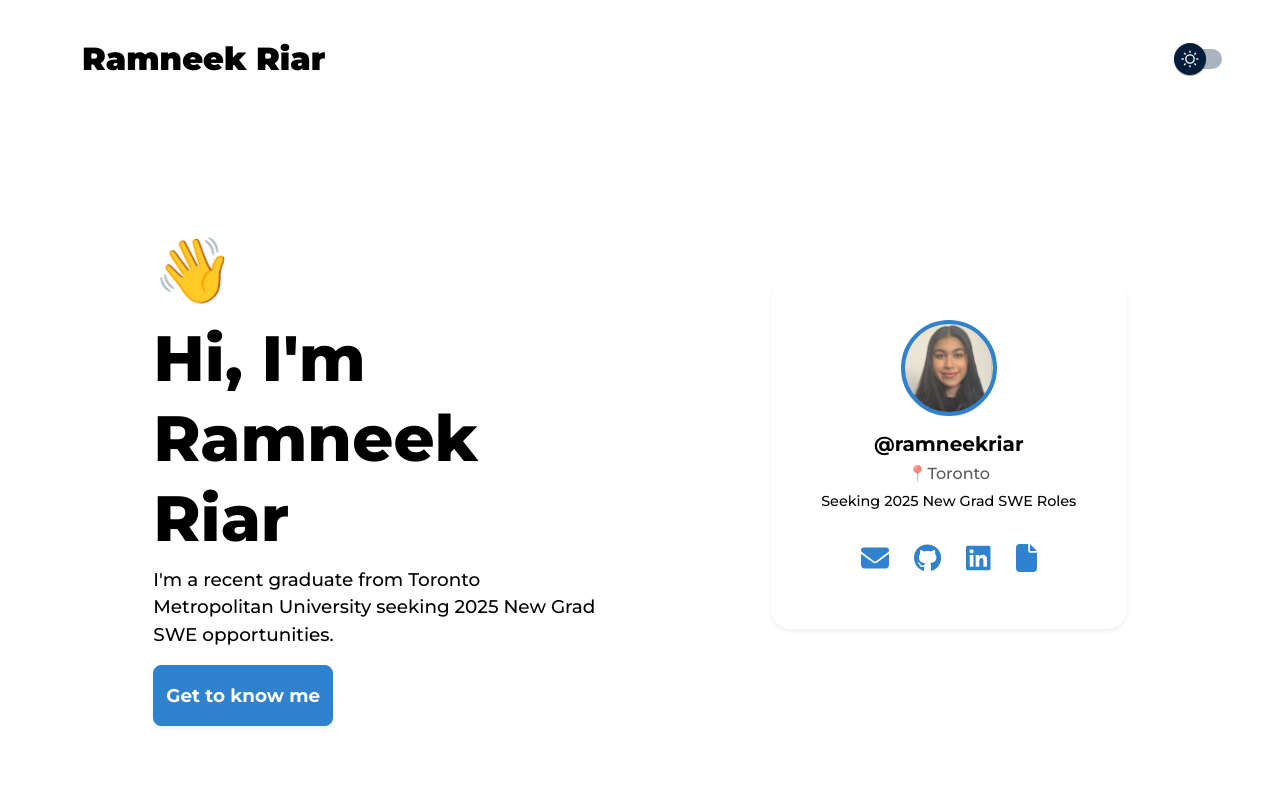
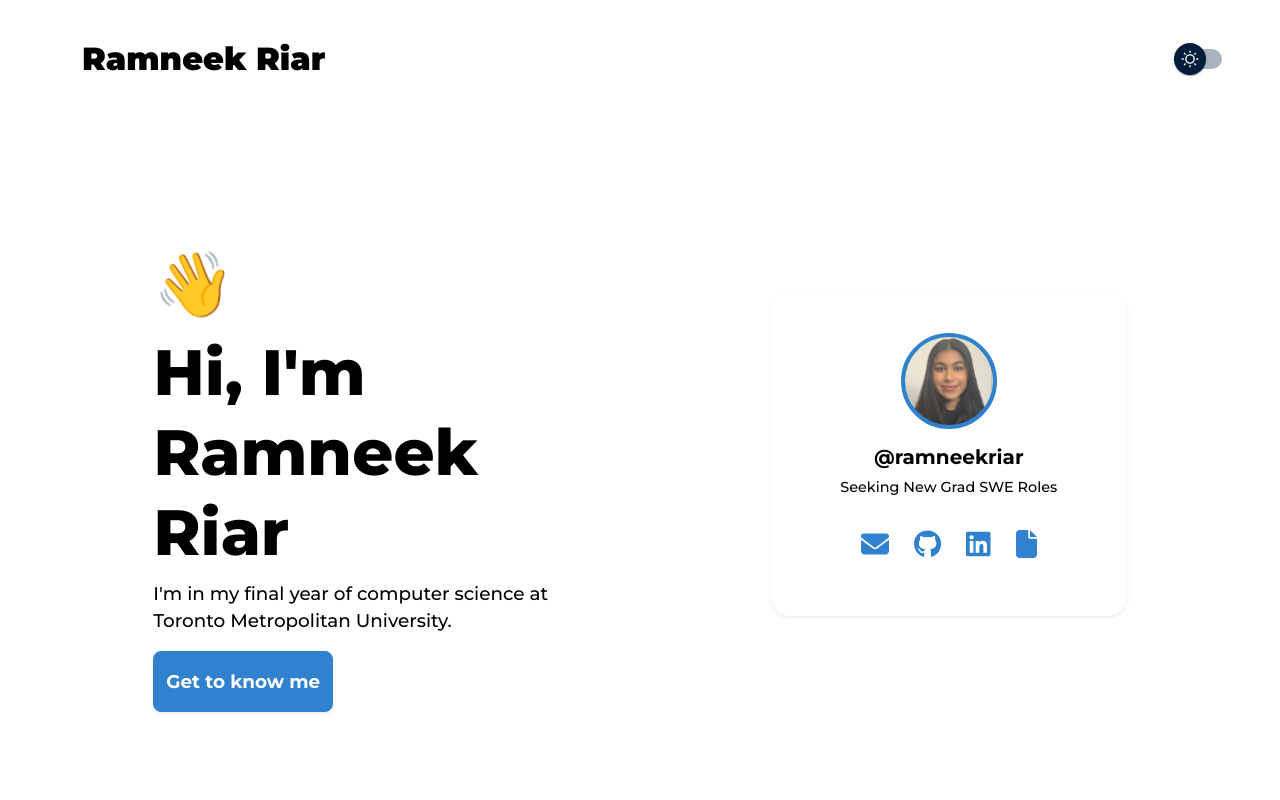
Before and after one commit to ramneekriar/ramneekriar.github.io, a Gatsby site: page / in a window 1280 px wide. Shown: the top 800 px of the page. Built offline with nearby package versions, Linux system fonts and the light colour scheme; Gatsby itself is replaced by a stand-in of ours.

Commit message:
update portfolio

```diff
--- a/src/components/landing/hero.js
+++ b/src/components/landing/hero.js
@@ -20,7 +20,7 @@ export default function Hero() {
               </h1>
               <h1>Hi, I'm Ramneek Riar</h1>
               <p>
-                I'm a recent graduate from Toronto Metropolitan University seeking 2025 New Grad SWE opportunities.
+                I'm in my final year of computer science at Toronto Metropolitan University.
               </p>
               <Link
                 to="content"
@@ -47,7 +47,7 @@ export default function Hero() {
                   </div>
                   <h3 className="card-title">@ramneekriar</h3>
                   <h4>
-                    <span
+                    {/* <span
                       className="mr-1"
                       role="img"
                       aria-label="pin"
@@ -56,10 +56,10 @@ export default function Hero() {
                       📍
                     </span>
                     Toronto
-                    <br />
+                    <br /> */}
                   </h4>
                   <p className="card-text">
-                    Seeking 2025 New Grad SWE Roles
+                    Seeking New Grad SWE Roles
                   </p>
                   <Links />
                 </div>
```
